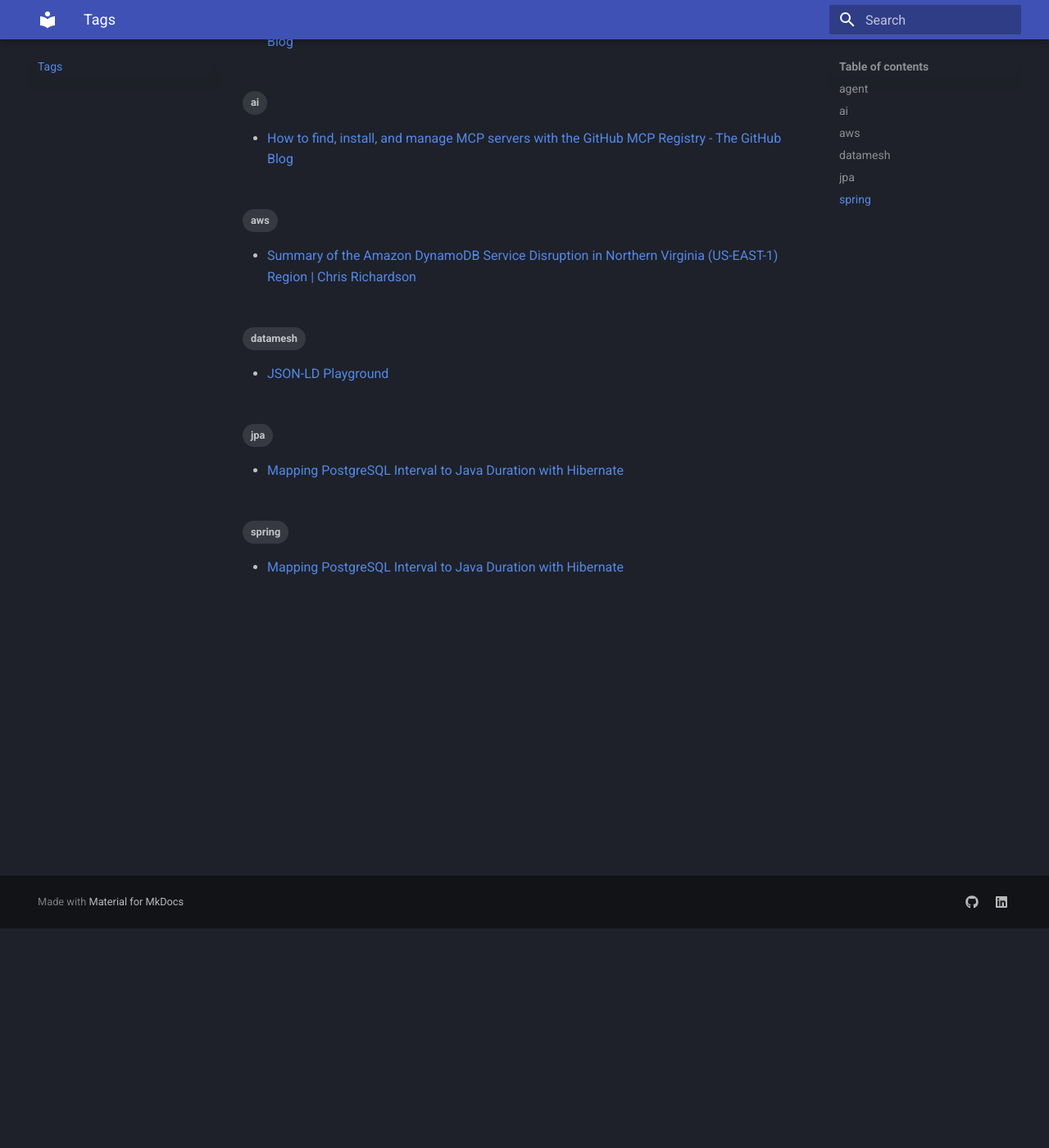
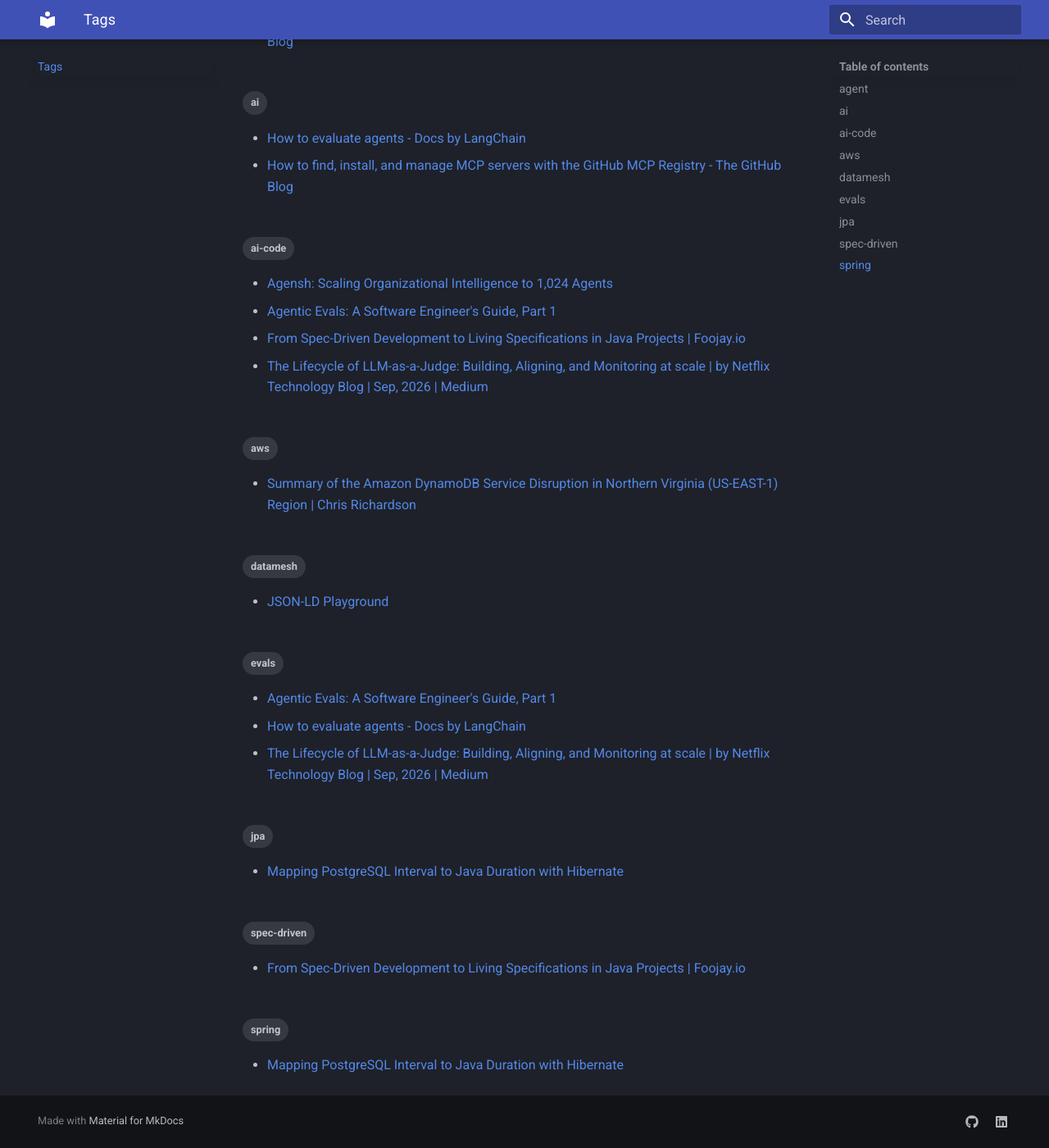
Before and after one commit to MarkGravestock/personal-site, an MkDocs documentation site: the page built from docs/tags.md, in a window 1280 px wide and 1400 px high, scrolled down 268 px. Shown: the whole window at 82% size. Built offline with MkDocs 1.6.1 and Material for MkDocs 9.7.7, drawn with Linux system fonts in a browser that asks for light colours.

Commit message:
chore: update bookmarks 2026-10-06

```diff
--- a/docs/bookmarks/index.md
+++ b/docs/bookmarks/index.md
@@ -8,6 +8,26 @@ A collection of useful things I've found on the web.
 ## October 2026
 
 <div class="grid cards" markdown>
+
+- **[Agensh: Scaling Organizational Intelligence to 1,024 Agents](posts/2026-10-05-agensh-scaling-organizational-intelligence-to-1-02.md)**
+
+    `#ai-code` · academy.dair.ai · 5 Oct
+
+- **[How to evaluate agents - Docs by LangChain](posts/2026-10-05-how-to-evaluate-agents-docs-by-langchain.md)**
+
+    `#evals` `#ai` · docs.langchain.com · 5 Oct
+
+- **[Agentic Evals: A Software Engineer's Guide, Part 1](posts/2026-10-05-agentic-evals-a-software-engineer-s-guide-part-1.md)**
+
+    `#evals` `#ai-code` · yeshas93.substack.com · 5 Oct
+
+- **[The Lifecycle of LLM-as-a-Judge: Building, Aligning, and Monitoring at scale | by Netflix Technology Blog | Sep, 2026 | Medium](posts/2026-10-05-the-lifecycle-of-llm-as-a-judge-building-aligning.md)**
+
+    `#ai-code` `#evals` · netflixtechblog.medium.com · 5 Oct
+
+- **[From Spec-Driven Development to Living Specifications in Java Projects | Foojay.io](posts/2026-10-05-from-spec-driven-development-to-living-specificati.md)**
+
+    `#ai-code` `#spec-driven` · foojay.io · 5 Oct
 
 - **[JEPA: Joint Embedding Predictive Architecture Explained](posts/2026-10-05-jepa-joint-embedding-predictive-architecture-expla.md)**
 
--- /dev/null
+++ b/docs/bookmarks/posts/2026-10-05-agensh-scaling-organizational-intelligence-to-1-02.md
@@ -0,0 +1,10 @@
+---
+title: "Agensh: Scaling Organizational Intelligence to 1,024 Agents"
+date: 2026-10-05
+tags:
+  - ai-code
+---
+
+**[Agensh: Scaling Organizational Intelligence to 1,024 Agents](https://academy.dair.ai/papers/agensh-scaling-organizational-intelligence-to-1-024-agents-2609.26781)**
+
+academy.dair.ai · 5 Oct 2026
--- /dev/null
+++ b/docs/bookmarks/posts/2026-10-05-agentic-evals-a-software-engineer-s-guide-part-1.md
@@ -0,0 +1,11 @@
+---
+title: "Agentic Evals: A Software Engineer's Guide, Part 1"
+date: 2026-10-05
+tags:
+  - evals
+  - ai-code
+---
+
+**[Agentic Evals: A Software Engineer's Guide, Part 1](https://yeshas93.substack.com/p/agentic-evals-a-software-engineers?utm_source=share&utm_medium=android&r=j1l7m)**
+
+yeshas93.substack.com · 5 Oct 2026
--- /dev/null
+++ b/docs/bookmarks/posts/2026-10-05-from-spec-driven-development-to-living-specificati.md
@@ -0,0 +1,11 @@
+---
+title: "From Spec-Driven Development to Living Specifications in Java Projects | Foojay.io"
+date: 2026-10-05
+tags:
+  - ai-code
+  - spec-driven
+---
+
+**[From Spec-Driven Development to Living Specifications in Java Projects | Foojay.io](https://foojay.io/today/from-spec-driven-development-to-living-specifications-in-java-projects/)**
+
+foojay.io · 5 Oct 2026
--- /dev/null
+++ b/docs/bookmarks/posts/2026-10-05-how-to-evaluate-agents-docs-by-langchain.md
@@ -0,0 +1,11 @@
+---
+title: "How to evaluate agents - Docs by LangChain"
+date: 2026-10-05
+tags:
+  - evals
+  - ai
+---
+
+**[How to evaluate agents - Docs by LangChain](https://docs.langchain.com/langsmith/evaluate-llm-application)**
+
+docs.langchain.com · 5 Oct 2026
--- /dev/null
+++ b/docs/bookmarks/posts/2026-10-05-the-lifecycle-of-llm-as-a-judge-building-aligning.md
@@ -0,0 +1,11 @@
+---
+title: "The Lifecycle of LLM-as-a-Judge: Building, Aligning, and Monitoring at scale | by Netflix Technology Blog | Sep, 2026 | Medium"
+date: 2026-10-05
+tags:
+  - ai-code
+  - evals
+---
+
+**[The Lifecycle of LLM-as-a-Judge: Building, Aligning, and Monitoring at scale | by Netflix Technology Blog | Sep, 2026 | Medium](https://netflixtechblog.medium.com/the-lifecycle-of-llm-as-a-judge-building-aligning-and-monitoring-at-scale-c95bd8283508)**
+
+netflixtechblog.medium.com · 5 Oct 2026
```
